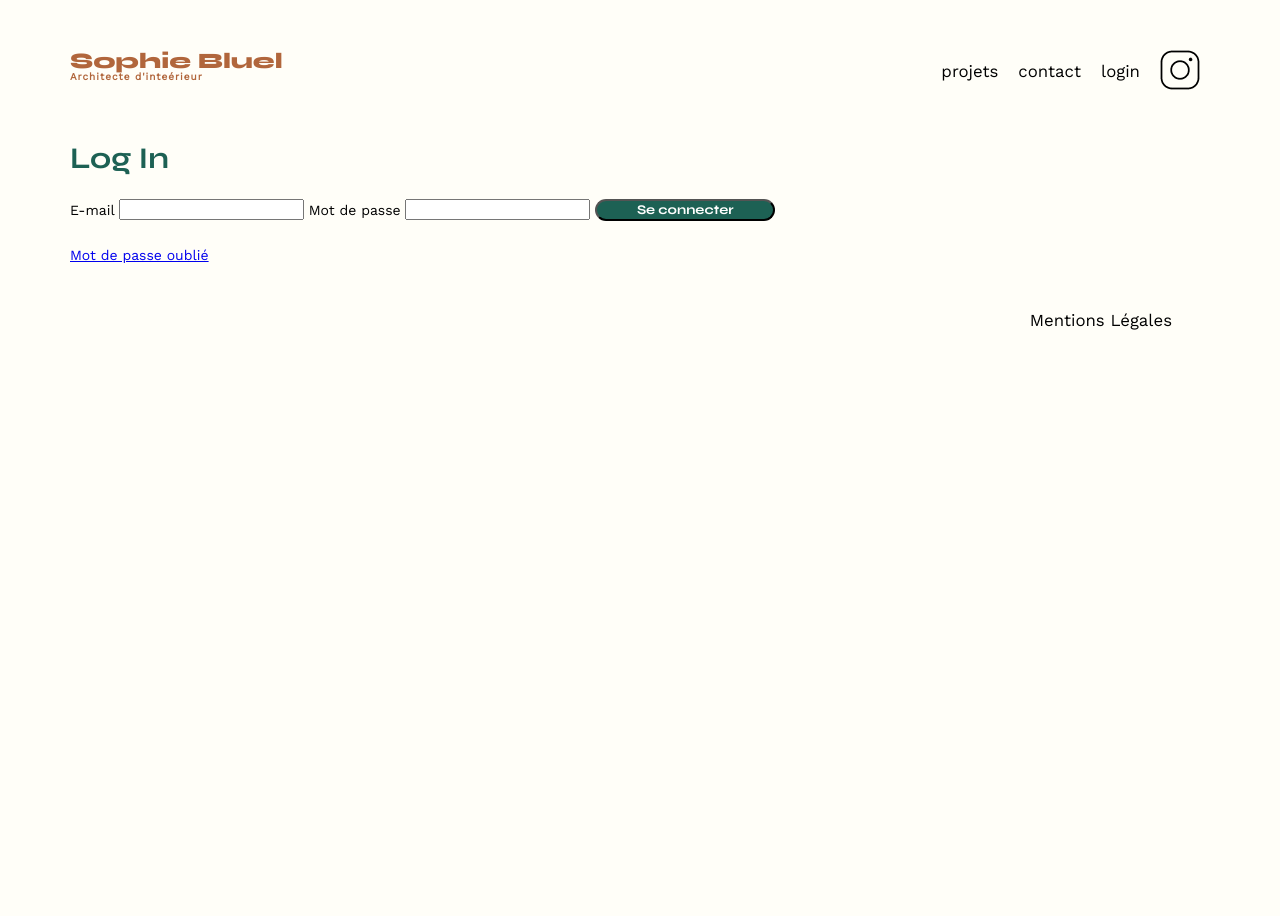
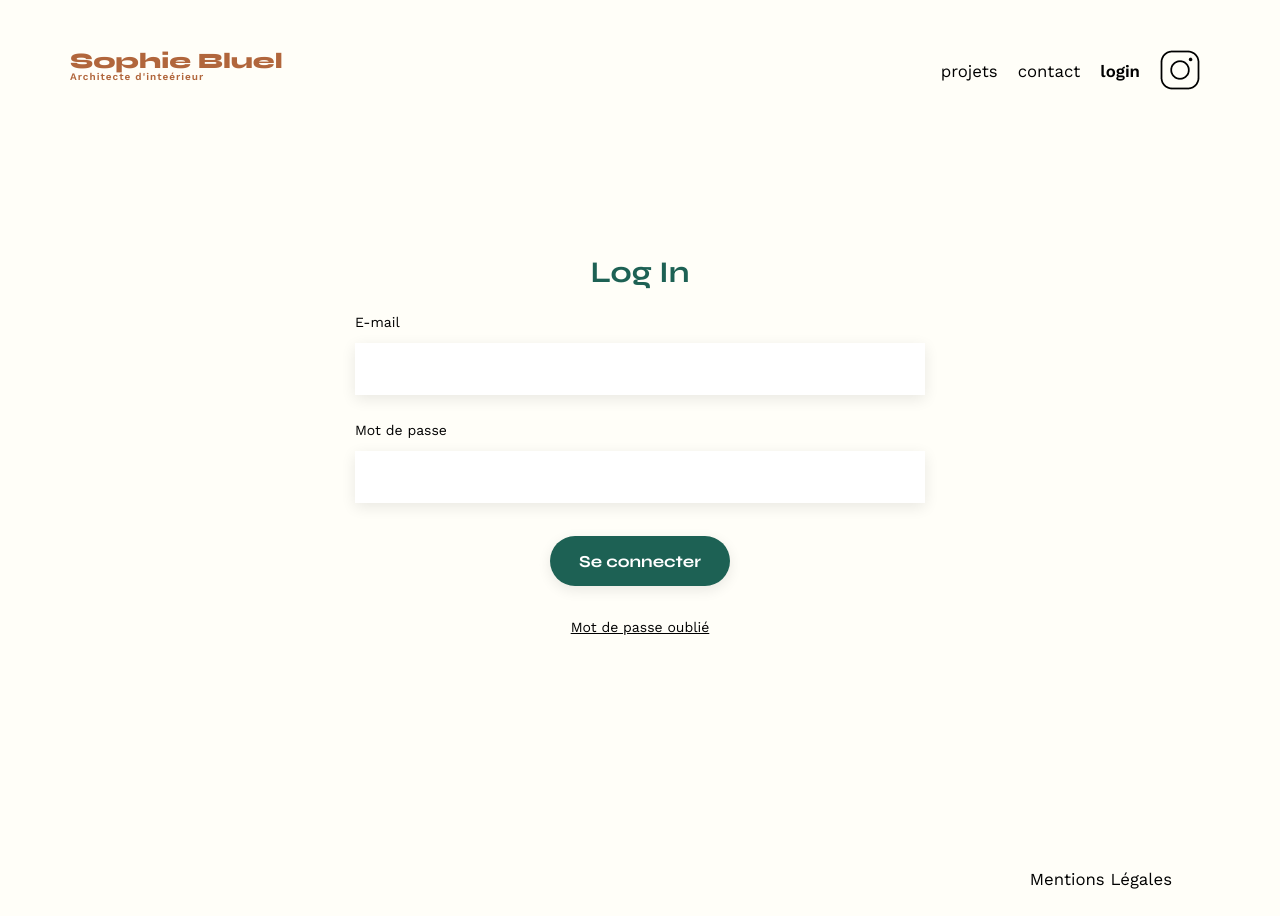
Before and after one commit to AdilaFrontDev/portfolio-architecte-sophie-bluel, a plain HTML site: page FrontEnd/login.html in a window 1280 px wide. Before the commit the page ends 800 px from the top, so only its background shows below. Drawn offline with nearby package versions, Linux system fonts and the light colour scheme; no server answers.

Commit message:
modification du google font pour ajouter le font weight 600 pour le 'work sans' finialisation de l'intégration de la page de connextion  et ajout de la redirection entre la page d'accueil et de connexion création du fichier login-page.js pour débuter le script permettant la connexion

```diff
--- a/FrontEnd/assets/style.css
+++ b/FrontEnd/assets/style.css
@@ -53,8 +53,12 @@ body {
 	font-family: 'Work Sans' ;
 	font-size: 14px;
 	background-color: #FFFEF8;
+}
 
+main {
+	min-height: 700px;
 }
+
 header {
 	display: flex;
 	justify-content: space-between;
@@ -65,8 +69,9 @@ header a {
 	text-decoration: none;
 }
 
-head a:visited {
-	color: red;
+header li a:visited {
+	color: #000;
+
 }
 
 section {
@@ -92,7 +97,8 @@ h2{
 	font-family: 'Syne';
 	font-weight: 700;
 	font-size: 30px;
-	color: #1D6154
+	color: #1D6154;
+	text-align: center;
 }
 
 nav ul {
@@ -102,19 +108,22 @@ nav ul {
 
 }
 nav li {
+	font-family: 'Work Sans';
 	padding: 0 10px;
 	font-size: 1.2em;
+	font-weight: 400;
 }
 
 #onPage {
-	font-weight: 800px;
-	background-color: #1D6154;
-	color: #B1663C;
+	font-weight: 600;
 }
 
 li:hover {
 	color: #B1663C;
 }
+
+/* fin header */
+
 #introduction {
 	display: flex;
 	align-items: center;
@@ -185,31 +194,38 @@ li:hover {
 
 /* fin section catégorie*/
 
-#contact {
+#login {
+	padding-top: 10%;
+}
+
+#contact, #login {
 	width: 50%;
-margin: auto;
+	margin: auto;
 }
-#contact > * {
+#contact > *, #login > * {
 	text-align: center;
 
 }
-#contact h2{
+#contact h2 {
 	margin-bottom: 20px;
 }
-#contact form {
+#contact form, #login form {
 	text-align: left;
 	margin-top:30px;
 	display: flex;
 	flex-direction: column;
 }
+#login form {
+	margin-top: 0;
+}
 
-#contact input {
+#contact input, #login input {
 	height: 50px;
 	font-size: 1.2em;
 	border: none;
 	box-shadow: 0px 4px 14px rgba(0, 0, 0, 0.09);
 }
-#contact label {
+#contact label, #login label {
 	margin: 2em 0 1em 0;
 }
 #contact textarea {
@@ -228,8 +244,14 @@ input[type="submit"]{
 	border-radius: 60px ;
 }
 
+.forgetedPassword a {
+	color:#000;
+}
+
+/* fin section contact et login*/
+
 footer nav ul {
 	display: flex;
 	justify-content: flex-end;
-	margin: 2em
+	margin: 2em;
 }
--- a/FrontEnd/index.html
+++ b/FrontEnd/index.html
@@ -6,8 +6,9 @@
 		<meta name="viewport" content="width=device-width, initial-scale=1.0">
 		<link rel="preconnect" href="https://fonts.googleapis.com">
 		<link rel="preconnect" href="https://fonts.gstatic.com" crossorigin>
-		<link href="https://fonts.googleapis.com/css2?family=Syne:wght@700;800&family=Work+Sans&display=swap" rel="stylesheet">
-		<meta name="description" content="">
+		<link rel="preconnect" href="https://fonts.googleapis.com">
+		<link rel="preconnect" href="https://fonts.gstatic.com" crossorigin>
+		<link href="https://fonts.googleapis.com/css2?family=Syne:wght@700;800&family=Work+Sans:wght@300;400;500;600&display=swap" rel="stylesheet">		<meta name="description" content="">
 		<link rel="stylesheet" href="./assets/style.css">
 
 	</head>
@@ -106,7 +107,6 @@
 				</form>
 			</section>
 		</main>
-
 		<footer>
 			<nav>
 				<ul>
--- a/FrontEnd/login.html
+++ b/FrontEnd/login.html
@@ -6,9 +6,12 @@
 		<meta name="viewport" content="width=device-width, initial-scale=1.0">
 		<link rel="preconnect" href="https://fonts.googleapis.com">
 		<link rel="preconnect" href="https://fonts.gstatic.com" crossorigin>
-		<link href="https://fonts.googleapis.com/css2?family=Syne:wght@700;800&family=Work+Sans&display=swap" rel="stylesheet">
-		<meta name="description" content="">
+		<link rel="preconnect" href="https://fonts.googleapis.com">
+		<link rel="preconnect" href="https://fonts.gstatic.com" crossorigin>
+		<link href="https://fonts.googleapis.com/css2?family=Syne:wght@700;800&family=Work+Sans:wght@300;400;500;600&display=swap" rel="stylesheet">		<meta name="description" content="">
 		<link rel="stylesheet" href="./assets/style.css">
+		<script defer src="login-page.js"></script>
+
 	</head>
 	<body>
 		<header>
@@ -17,7 +20,7 @@
 				<ul>
 					<li>projets</li>
 					<li>contact</li>
-					<li id="onpage">login</li>
+					<li id="onPage">login</li>
 					<li><img src="./assets/icons/instagram.png" alt="Instagram">
 					</li>
 				</ul>
@@ -39,6 +42,7 @@
 					</a>
 				</div>
 			</section>
+		</main>
 		<footer>
 			<nav>
 				<ul>
@@ -46,5 +50,5 @@
 				</ul>
 			</nav>
 		</footer>
-		</main>
+		<script type="module" src="../script.js"></script>
 	</body>
```
Also changed, not shown: login-page.js (added). Lines whose indentation alone changed are shown as unchanged.
